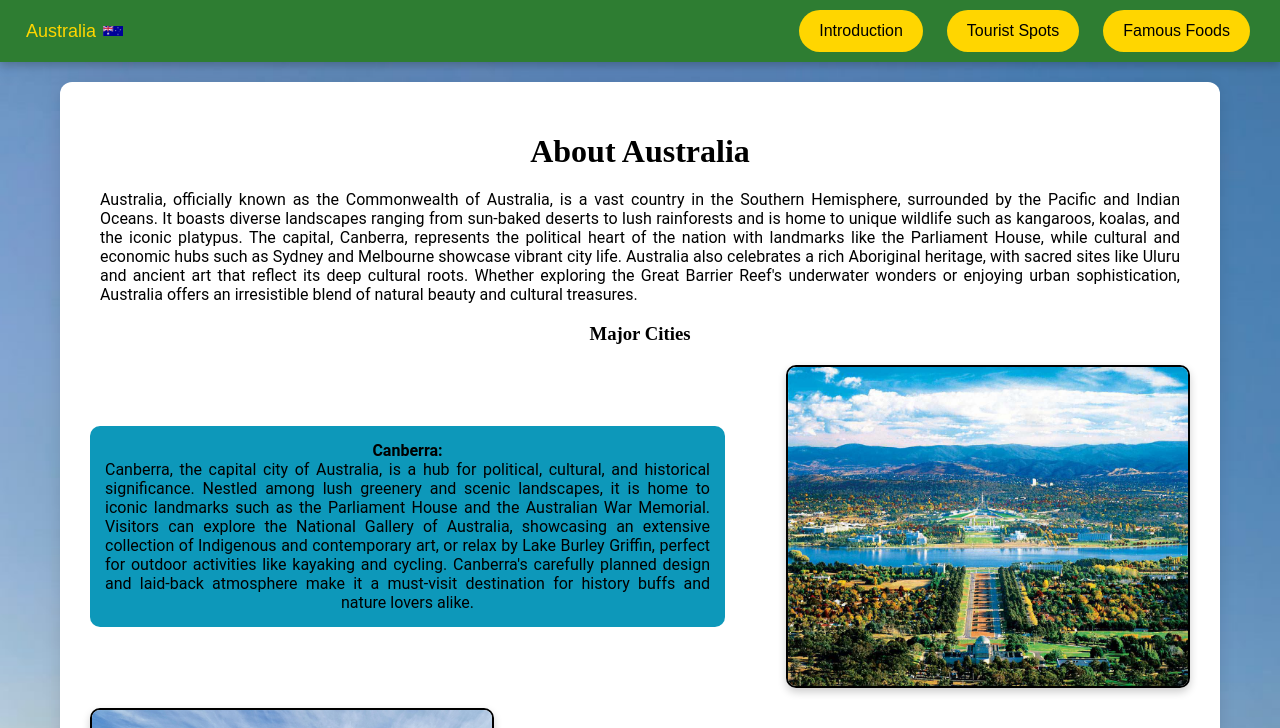
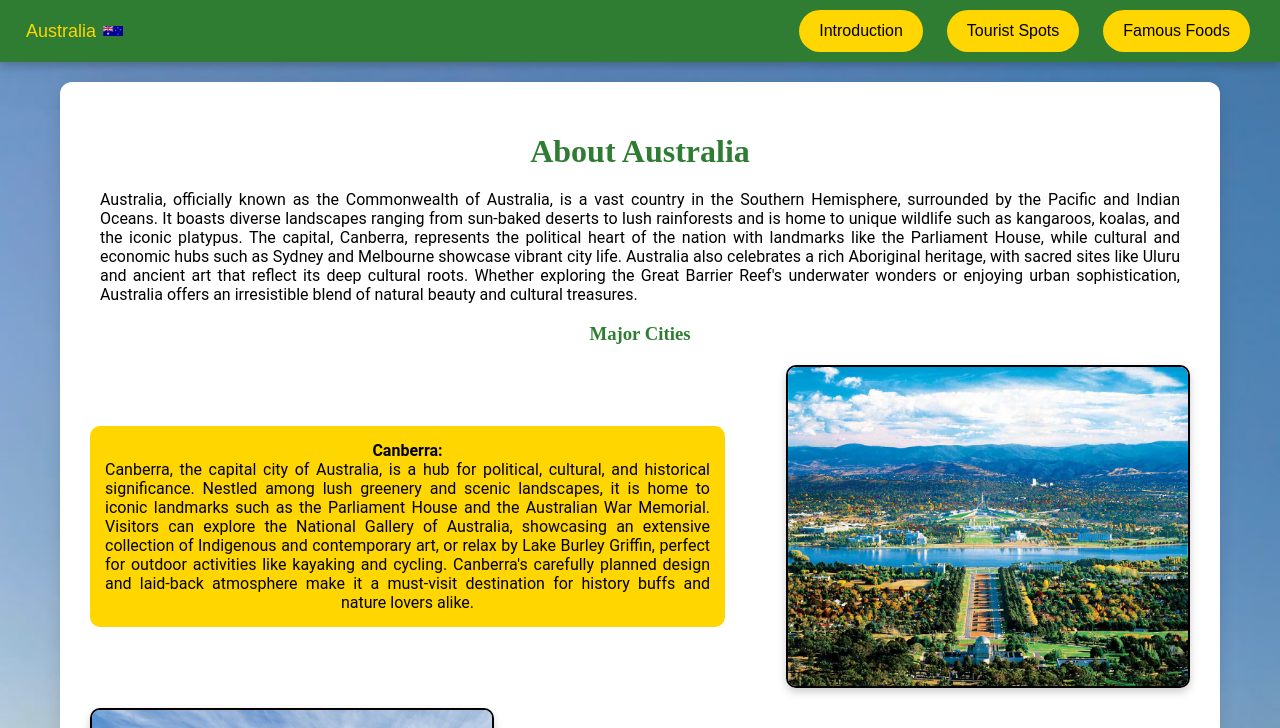
Before and after one commit to ETanTio/Australia, a plain HTML site: page index.html in a window 1280 px wide. Both pictures are taken after a click on the button "Introduction". Shown: the top 728 px of the page. Drawn offline with Linux system fonts and the light colour scheme.

Commit message:
another minor change

```diff
--- a/styles.css
+++ b/styles.css
@@ -1,6 +1,6 @@
 body {
     font-family: "Roboto", sans-serif;
-    background-image: url('bg.jpg');
+    background-image: url('sydbg.jpg');
     background-size: cover;
     background-position: center;
     background-attachment: fixed;
@@ -61,6 +61,7 @@ body {
     box-sizing: border-box;
     margin: 2;
     padding: 5px;
+    background-color: #ffd600;
 }
 
 #home .home-layout {
@@ -123,6 +124,7 @@ body {
     text-align: center;
     font-family: 'Playfair Display', serif;
     margin-bottom: 20px;
+    color: #2e7d32;
 }
 
 #introduction p, #tourist-spots p, #famous-food p {
@@ -149,7 +151,7 @@ body {
 .text {
     width: 55%;
     padding: 15px;
-    background-color: #0d98ba;
+    background-color: #ffd600;
     border-radius: 10px;
     text-align: justify;
     text-align-last: center;
```
Also changed, not shown: sydbg.jpg (added).
